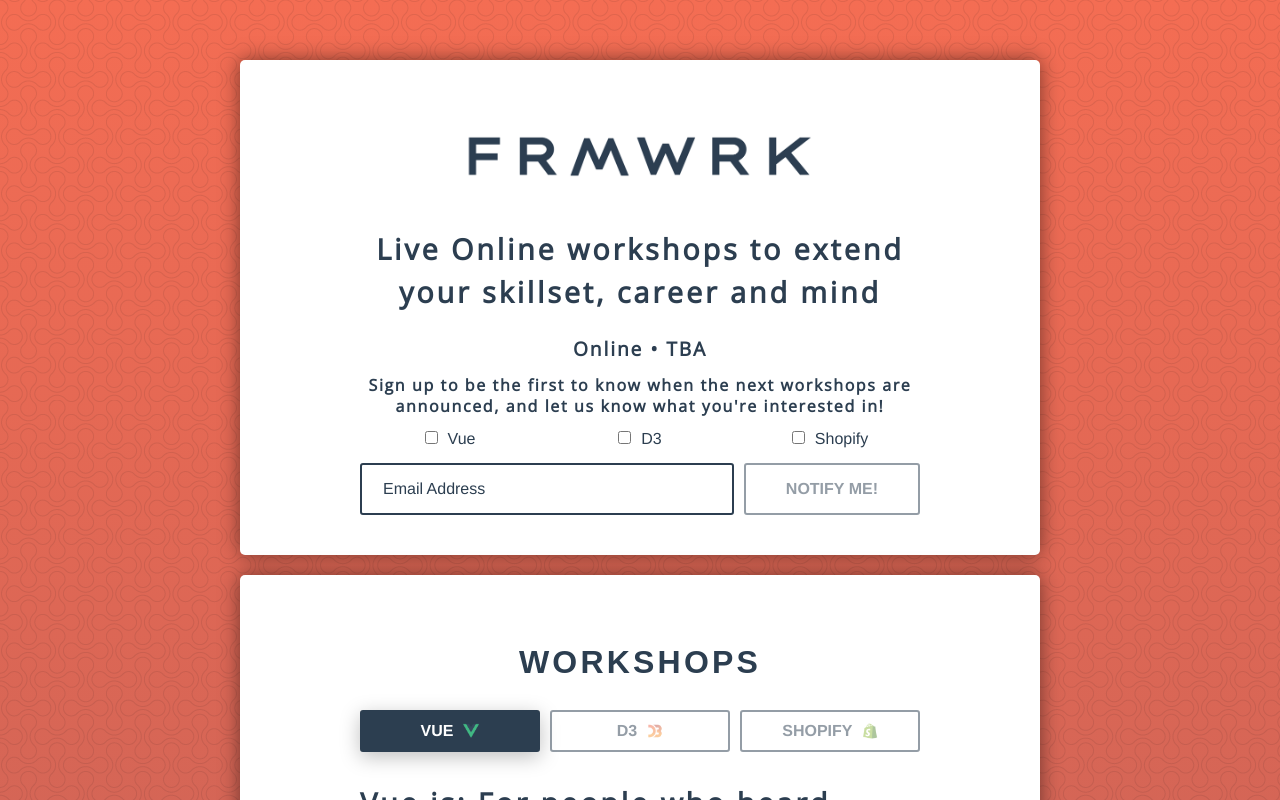
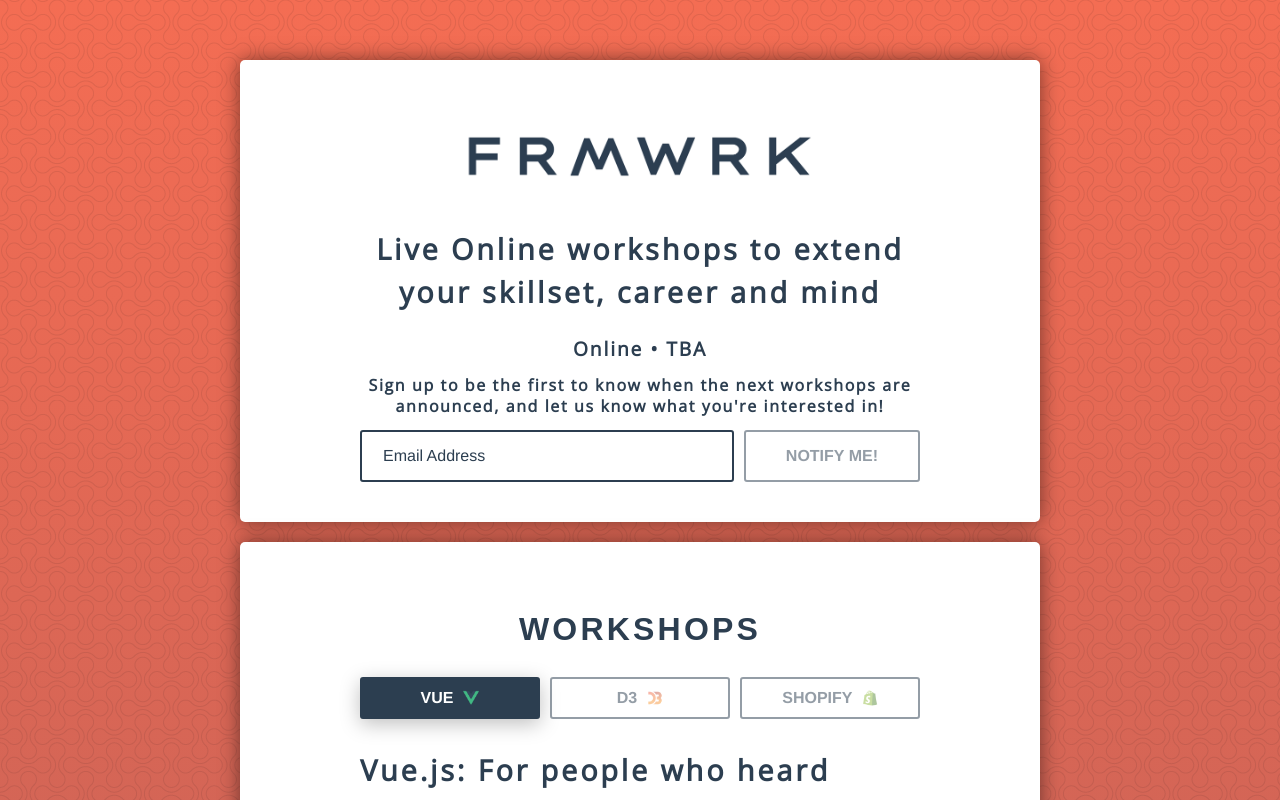
Before and after one commit to rbnhmll/frmwrk.school, a Vue app: page /#/ in a window 1280 px wide. Shown: the top 800 px of the page. Built offline with nearby package versions, Linux system fonts and the light colour scheme; a web font is replaced by a local one.

Commit message:
Hide course checkboxes

```diff
--- a/src/components/EmailSignupForm.vue
+++ b/src/components/EmailSignupForm.vue
@@ -12,12 +12,12 @@
       <div id="mc_embed_signup_scroll">
         <h2 class="h4" v-if="eventDetails.event.isLive">Can't make this one?</h2>
         <h2 class="h5">Sign up to be the first to know when the next workshops are announced, and let us know what you're interested in!</h2>
-        <div class="courses">
+        <!-- <div class="courses">
           <span v-for="(course, i) in courses" :key="i">
             <input name="courses" type="checkbox" :id="`${course}_${_uid}`" :value="course">
             <label :for="`${course}_${_uid}`">{{ course }}</label>
           </span>
-        </div>
+        </div> -->
         <div class="grid">
           <div class="input-group">
             <input
```
